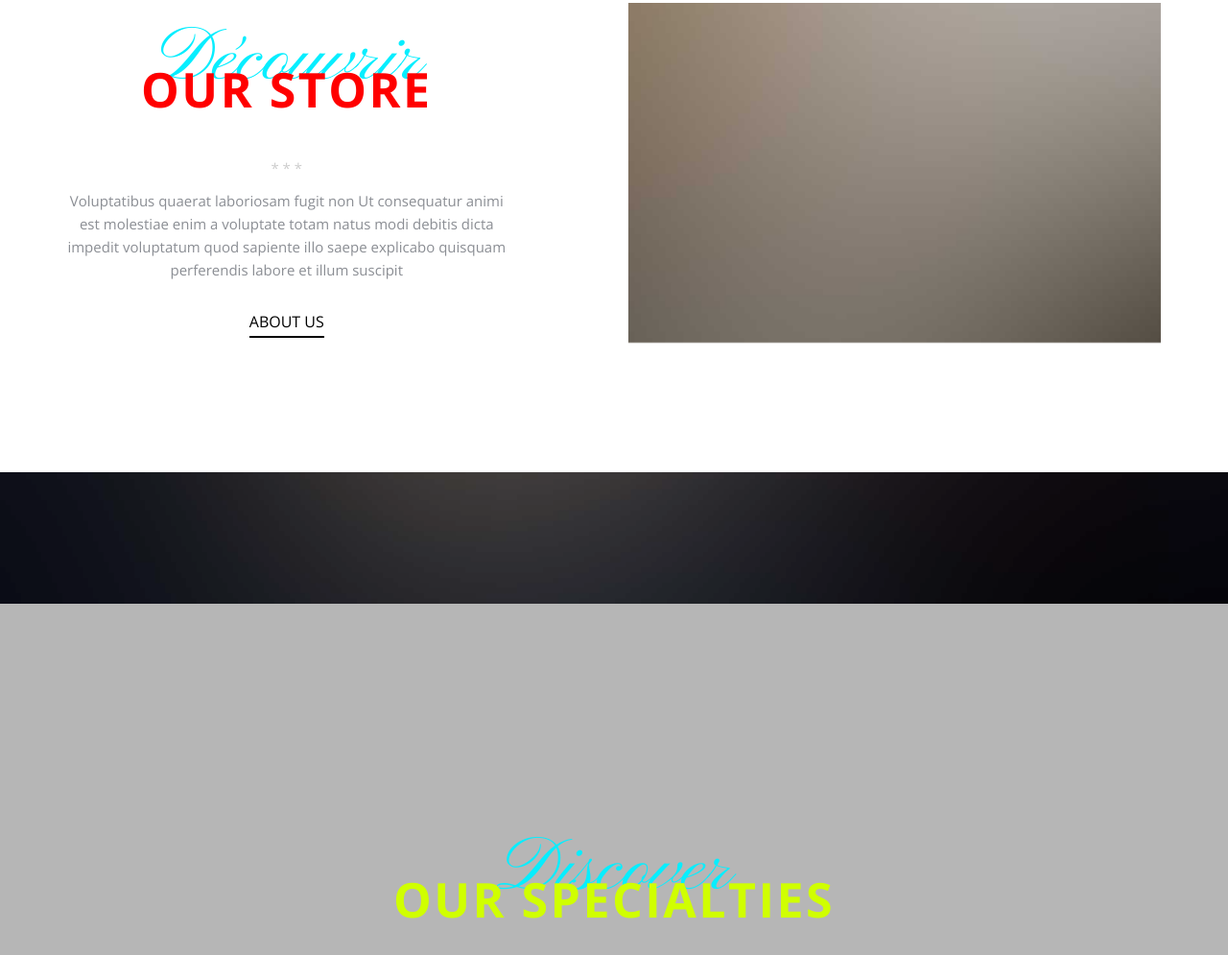
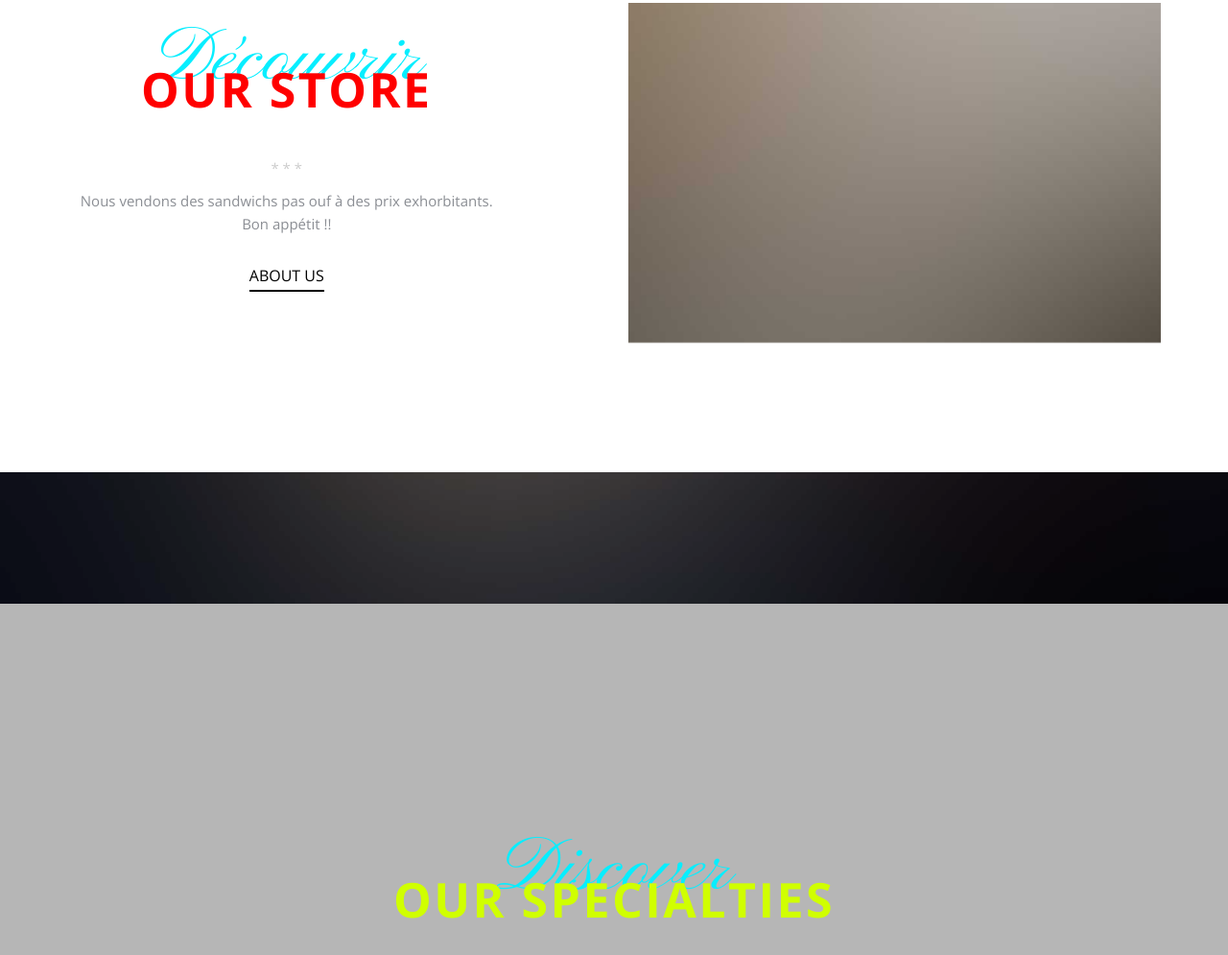
Before and after one commit to Qrouss35/SiteResto, a website: page resto/index.html in a window 1280 px wide. Shown: the part 852-1847 px from the top of the page at 96% size. Drawn offline with nearby package versions, Linux system fonts and the light colour scheme; files whose address does not match are found by name.

Commit message:
Changement description Voluptabilis

```diff
--- a/resto/index.html
+++ b/resto/index.html
@@ -99,7 +99,7 @@
               <h3 class="secondary-heading">Our Store</h3>
               <span class="seperator">* * *</span>
             </div>
-            <p>Voluptatibus quaerat laboriosam fugit non Ut consequatur animi est molestiae enim a voluptate totam natus modi debitis dicta impedit voluptatum quod sapiente illo saepe explicabo quisquam perferendis labore et illum suscipit</p>
+            <p>Nous vendons des sandwichs pas ouf à des prix exhorbitants. Bon appétit !!</p>
             <p><a href="#" class="probootstrap-custom-link">About Us</a></p>
           </div>
           <div class="col-md-6 col-md-push-1 probootstrap-animate">
```
